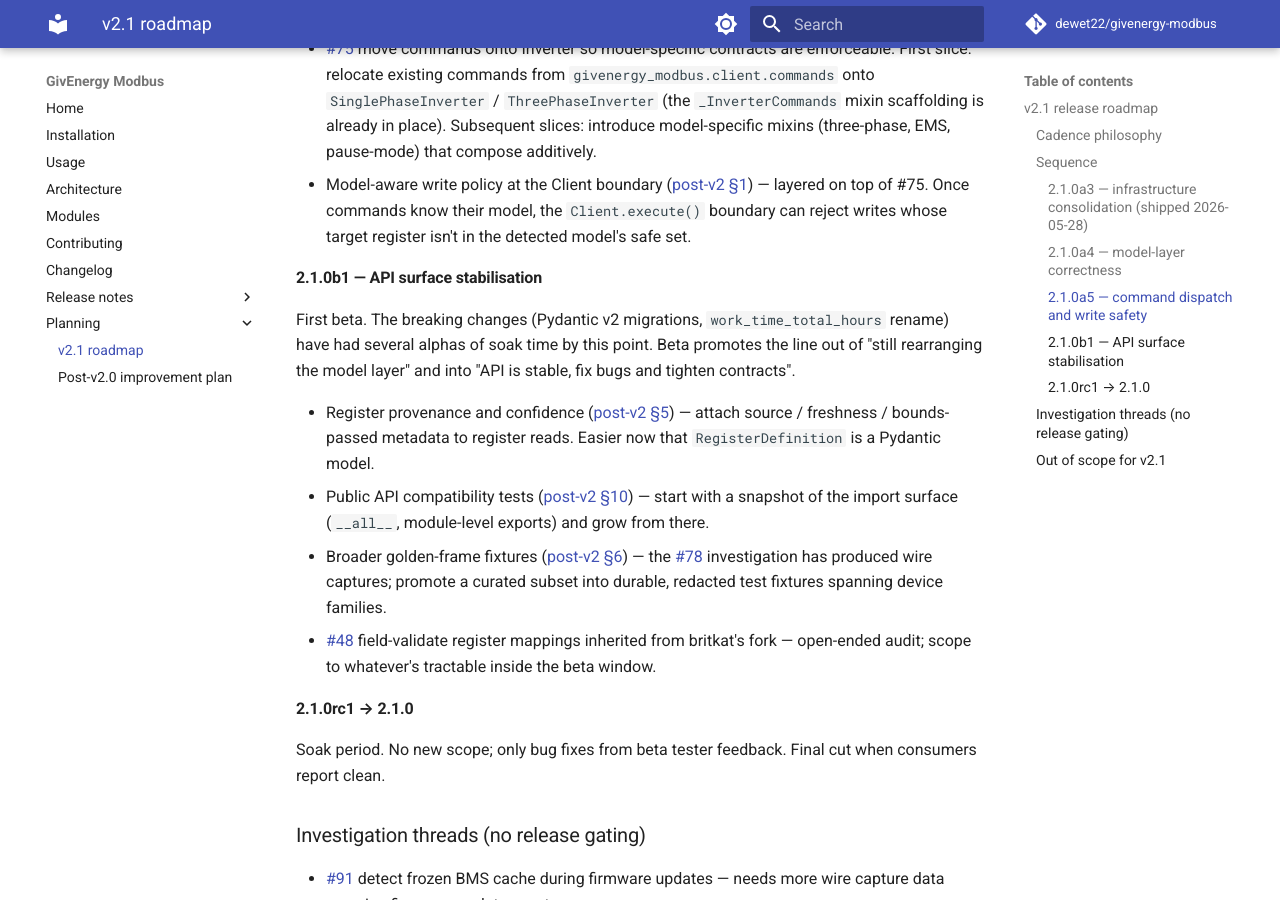
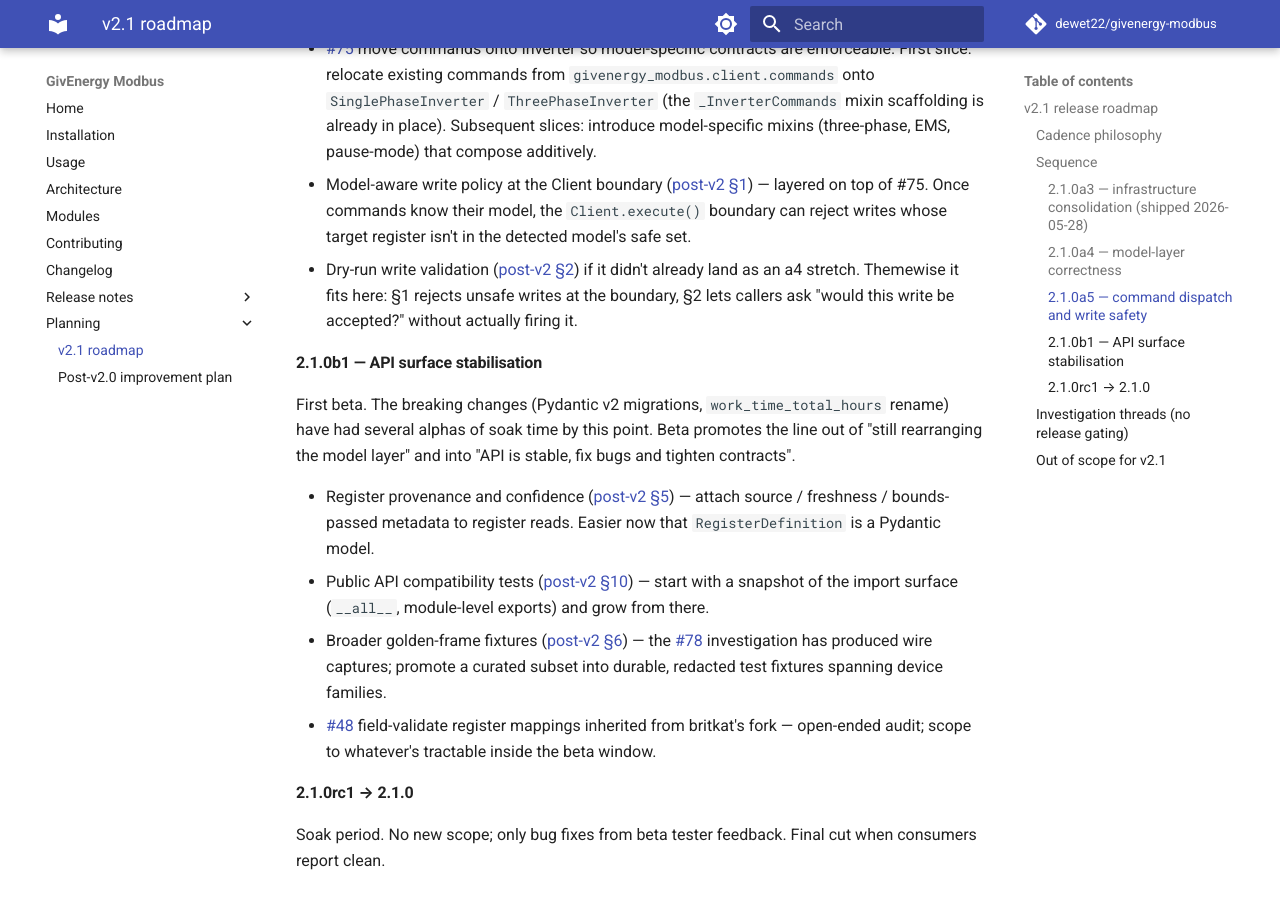
Before and after one commit to dewet22/givenergy-modbus, an MkDocs documentation site: the page built from docs/v2.1-roadmap.md, in a window 1280 px wide and 900 px high, scrolled down 1929 px. Built offline with MkDocs 1.6.1 and Material for MkDocs 9.7.7, drawn with Linux system fonts in a browser that asks for light colours; comment, search, counter and statistics services are not loaded.

Commit message:
docs: add §2 back-reference on a5 to mirror the a4 stretch note
Forward-only reference left a5's scope incomplete: a4 mentioned that §2
falls through to a5 if it didn't fit, but a5's own scope list didn't
mention §2. Symmetric two-way reference makes a5 self-contained as a
planning entry — anyone reading a5 alone now sees the full possible
scope.

Substantive content unchanged — just makes the punted-item placement
visible from both sides.

```diff
--- a/docs/v2.1-roadmap.md
+++ b/docs/v2.1-roadmap.md
@@ -103,6 +103,11 @@ existing commands first, layer model-specific contracts on top).
   layered on top of #75. Once commands know their model, the
   `Client.execute()` boundary can reject writes whose target register
   isn't in the detected model's safe set.
+- Dry-run write validation
+  ([post-v2 §2](post-v2-improvement-plan.md#2-dry-run-write-validation))
+  if it didn't already land as an a4 stretch. Themewise it fits here:
+  §1 rejects unsafe writes at the boundary, §2 lets callers ask
+  "would this write be accepted?" without actually firing it.
 
 ### 2.1.0b1 — API surface stabilisation
 
```
